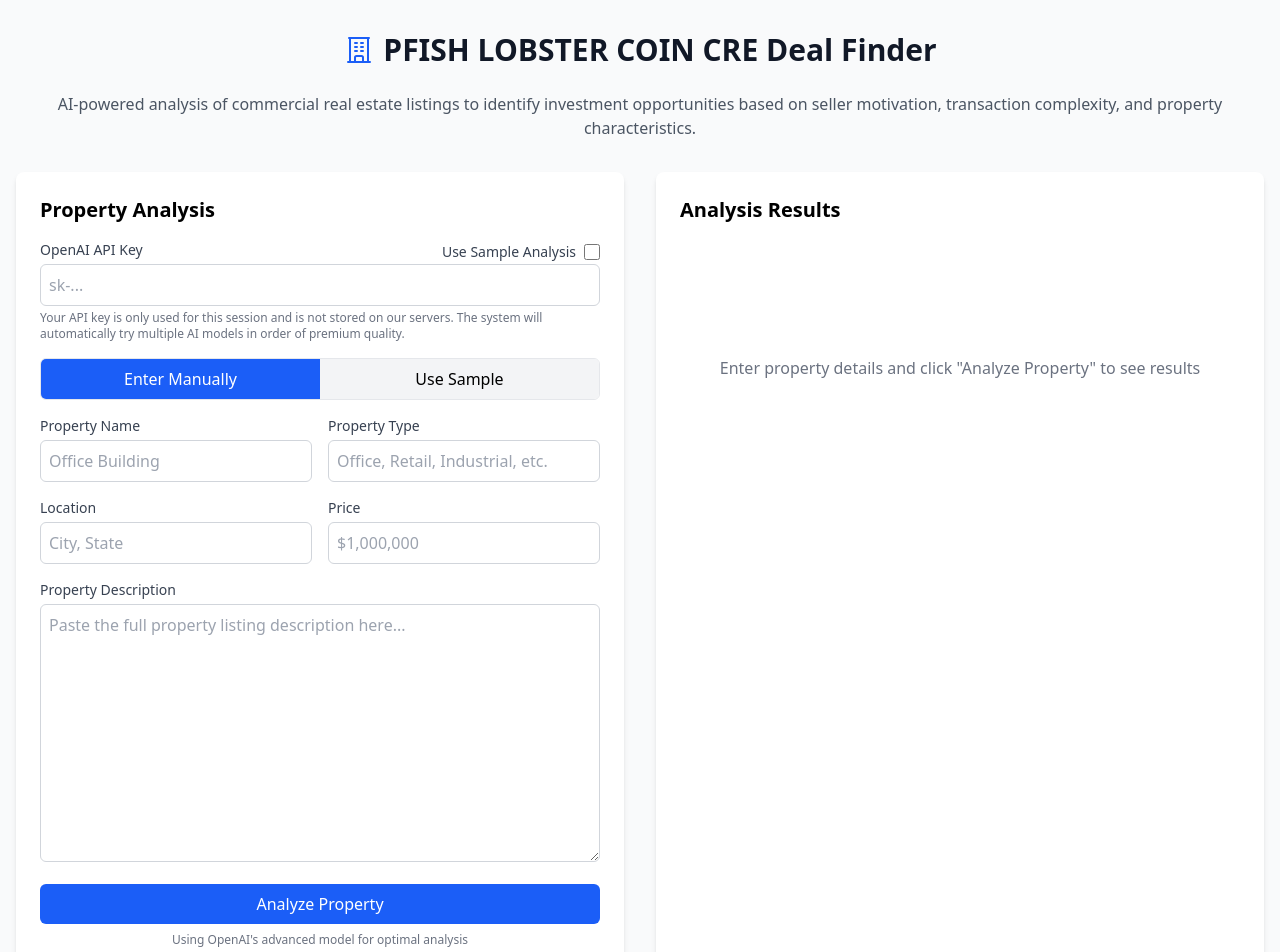
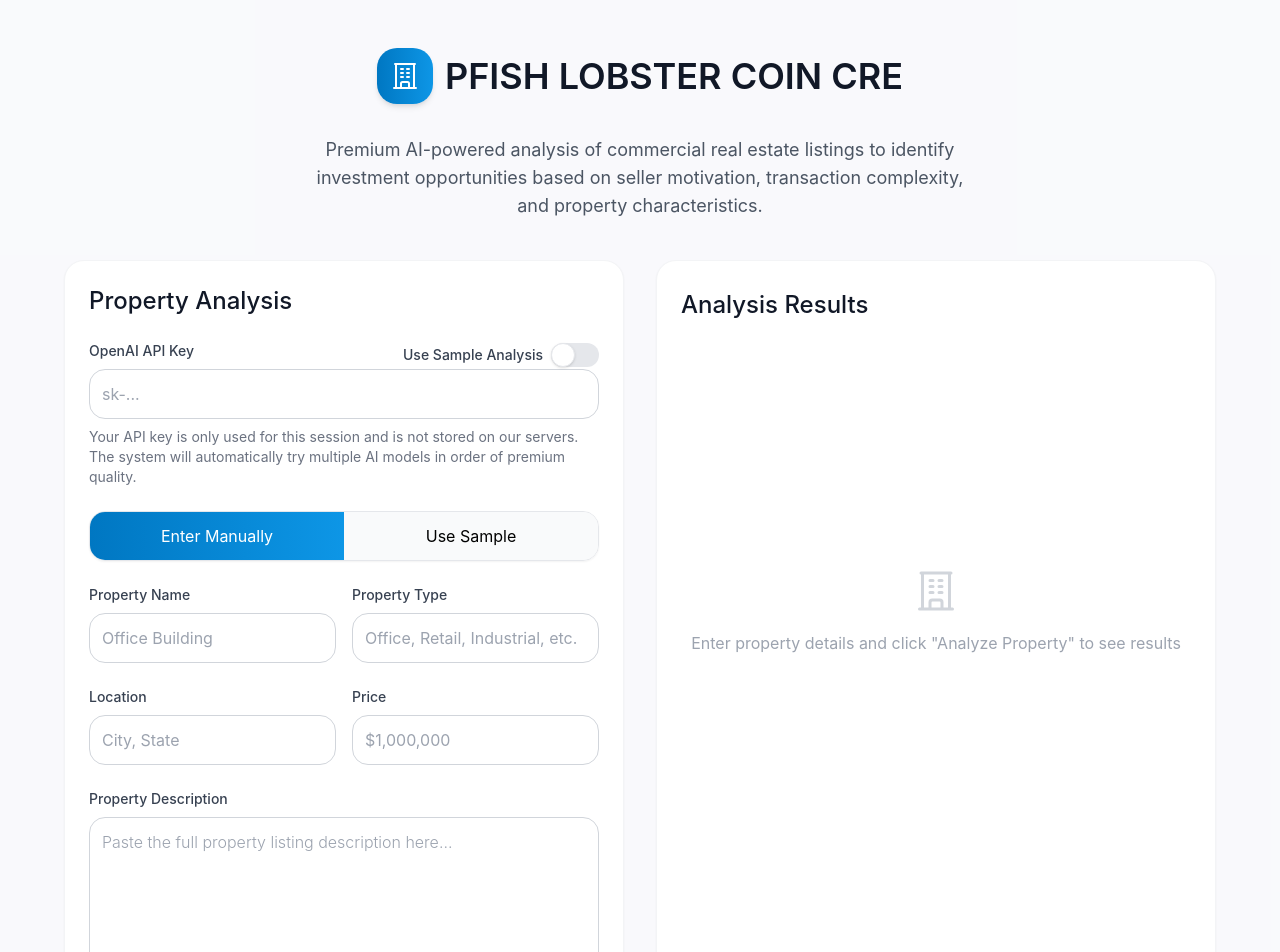
Before and after one commit to YeahISurf/cre-deal-finder, a Next.js app in the folder next-app/: page / in a window 1280 px wide. Shown: the top 952 px of the page. Built offline with nearby package versions, Linux system fonts and the light colour scheme.

Commit message:
Create premium Apple-like UI with refined styling and animations

```diff
--- a/next-app/components/PropertyForm.js
+++ b/next-app/components/PropertyForm.js
@@ -70,18 +70,18 @@
 
   return (
     <form onSubmit={handleSubmit}>
-      <div className="mb-4">
-        <div className="flex border rounded-md overflow-hidden">
+      <div className="mb-6">
+        <div className="flex border rounded-xl overflow-hidden shadow-sm">
           <button
             type="button"
-            className={`flex-1 py-2 ${formType === 'manual' ? 'bg-primary-600 text-white' : 'bg-gray-100'}`}
+            className={`flex-1 py-3 transition-colors ${formType === 'manual' ? 'bg-gradient-to-r from-primary-600 to-primary-500 text-white shadow-sm' : 'bg-gray-50 hover:bg-gray-100'}`}
             onClick={() => setFormType('manual')}
           >
             Enter Manually
           </button>
           <button
             type="button"
-            className={`flex-1 py-2 ${formType === 'sample' ? 'bg-primary-600 text-white' : 'bg-gray-100'}`}
+            className={`flex-1 py-3 transition-colors ${formType === 'sample' ? 'bg-gradient-to-r from-primary-600 to-primary-500 text-white shadow-sm' : 'bg-gray-50 hover:bg-gray-100'}`}
             onClick={() => setFormType('sample')}
           >
             Use Sample
@@ -89,9 +89,9 @@
         </div>
       </div>
 
-      <div className="grid grid-cols-2 gap-4 mb-4">
+      <div className="grid grid-cols-2 gap-4 mb-6">
         <div>
-          <label htmlFor="name" className="block text-sm font-medium text-gray-700 mb-1">
+          <label htmlFor="name" className="block text-sm font-medium text-gray-700 mb-2">
             Property Name
           </label>
           <input
@@ -105,7 +105,7 @@
           />
         </div>
         <div>
-          <label htmlFor="property_type" className="block text-sm font-medium text-gray-700 mb-1">
+          <label htmlFor="property_type" className="block text-sm font-medium text-gray-700 mb-2">
             Property Type
           </label>
           <input
@@ -120,9 +120,9 @@
         </div>
       </div>
 
-      <div className="grid grid-cols-2 gap-4 mb-4">
+      <div className="grid grid-cols-2 gap-4 mb-6">
         <div>
-          <label htmlFor="location" className="block text-sm font-medium text-gray-700 mb-1">
+          <label htmlFor="location" className="block text-sm font-medium text-gray-700 mb-2">
             Location
           </label>
           <input
@@ -136,7 +136,7 @@
           />
         </div>
         <div>
-          <label htmlFor="price" className="block text-sm font-medium text-gray-700 mb-1">
+          <label htmlFor="price" className="block text-sm font-medium text-gray-700 mb-2">
             Price
           </label>
           <input
@@ -151,8 +151,8 @@
         </div>
       </div>
 
-      <div className="mb-4">
-        <label htmlFor="description" className="block text-sm font-medium text-gray-700 mb-1">
+      <div className="mb-6">
+        <label htmlFor="description" className="block text-sm font-medium text-gray-700 mb-2">
           Property Description
         </label>
         <textarea
@@ -162,7 +162,7 @@
           onChange={handleInputChange}
           rows={10}
           placeholder="Paste the full property listing description here..."
-          className="form-input"
+          className="form-input font-light"
         ></textarea>
       </div>
 
@@ -171,12 +171,20 @@
         className="btn btn-primary w-full"
         disabled={isSubmitting}
       >
-        {isSubmitting ? 'Analyzing...' : 'Analyze Property'}
+        {isSubmitting ? (
+          <div className="flex items-center justify-center">
+            <svg className="animate-spin -ml-1 mr-3 h-5 w-5 text-white" xmlns="http://www.w3.org/2000/svg" fill="none" viewBox="0 0 24 24">
+              <circle className="opacity-25" cx="12" cy="12" r="10" stroke="currentColor" strokeWidth="4"></circle>
+              <path className="opacity-75" fill="currentColor" d="M4 12a8 8 0 018-8V0C5.373 0 0 5.373 0 12h4zm2 5.291A7.962 7.962 0 014 12H0c0 3.042 1.135 5.824 3 7.938l3-2.647z"></path>
+            </svg>
+            Analyzing...
+          </div>
+        ) : 'Analyze Property'}
       </button>
 
       {!isSubmitting && (
-        <p className="mt-2 text-xs text-center text-gray-500">
-          Using OpenAI's advanced model for optimal analysis
+        <p className="mt-3 text-sm text-center text-gray-500">
+          Analysis runs the property through multiple AI models for optimal results
         </p>
       )}
     </form>
--- a/next-app/pages/index.js
+++ b/next-app/pages/index.js
@@ -111,44 +111,52 @@
   };
 
   return (
-    <div className="min-h-screen bg-gray-50">
+    <div className="min-h-screen bg-gray-50/50">
       <Head>
         <title>PFISH LOBSTER COIN CRE Deal Finder</title>
         <meta name="description" content="AI-powered commercial real estate deal finder" />
         <link rel="icon" href="/favicon.ico" />
       </Head>
 
-      <main className="container mx-auto px-4 py-8">
-        <div className="flex items-center justify-center mb-6">
-          <BuildingOfficeIcon className="h-8 w-8 text-primary-600 mr-2" />
-          <h1 className="text-3xl font-bold text-gray-900">PFISH LOBSTER COIN CRE Deal Finder</h1>
+      <main className="container mx-auto px-4 py-12">
+        <div className="flex items-center justify-center mb-8">
+          <div className="bg-gradient-to-r from-primary-600 to-primary-500 p-3 rounded-2xl shadow-md mr-3">
+            <BuildingOfficeIcon className="h-8 w-8 text-white" />
+          </div>
+          <h1 className="text-4xl font-semibold text-gray-900">PFISH LOBSTER COIN CRE</h1>
         </div>
 
-        <p className="text-center text-gray-600 mb-8">
-          AI-powered analysis of commercial real estate listings to identify investment opportunities
+        <p className="text-center text-gray-600 mb-10 max-w-2xl mx-auto text-lg">
+          Premium AI-powered analysis of commercial real estate listings to identify investment opportunities
           based on seller motivation, transaction complexity, and property characteristics.
         </p>
 
-        <div className="grid md:grid-cols-2 gap-8">
-          <div className="bg-white p-6 rounded-lg shadow-md">
-            <h2 className="text-xl font-semibold mb-4">Property Analysis</h2>
+        <div className="grid md:grid-cols-2 gap-8 max-w-6xl mx-auto">
+          <div className="card">
+            <h2 className="text-2xl font-medium mb-6 text-gray-900">Property Analysis</h2>
 
-            <div className="mb-4">
+            <div className="mb-6">
               <div className="flex justify-between items-center">
-                <label htmlFor="apiKey" className="block text-sm font-medium text-gray-700 mb-1">
+                <label htmlFor="apiKey" className="block text-sm font-medium text-gray-700 mb-2">
                   OpenAI API Key
                 </label>
                 <div className="flex items-center">
                   <label htmlFor="skipAPI" className="block text-sm font-medium text-gray-700 mr-2">
                     Use Sample Analysis
                   </label>
+                  <div className="relative inline-block h-6 w-12 cursor-pointer rounded-full bg-gray-200 transition-colors ease-in-out duration-200 focus:outline-none focus:ring-2 focus:ring-primary-400 focus:ring-offset-2">
                     <input
                       type="checkbox"
                       id="skipAPI"
+                      className="sr-only"
                       checked={skipAPI}
                       onChange={(e) => setSkipAPI(e.target.checked)}
-                    className="h-4 w-4 text-primary-600 focus:ring-primary-500 border-gray-300 rounded"
                     />
+                    <span
+                      aria-hidden="true"
+                      className={`${skipAPI ? 'translate-x-6 bg-primary-500' : 'translate-x-0 bg-white'} pointer-events-none inline-block h-6 w-6 transform rounded-full shadow ring-0 transition ease-in-out duration-200 border`}
+                    />
+                  </div>
                 </div>
               </div>
 
@@ -163,11 +171,11 @@
               />
 
               {skipAPI ? (
-                <p className="mt-1 text-xs text-gray-500">
+                <p className="mt-2 text-sm text-gray-500">
                   Using sample analysis mode - no API key required.
                 </p>
               ) : (
-                <p className="mt-1 text-xs text-gray-500">
+                <p className="mt-2 text-sm text-gray-500">
                   Your API key is only used for this session and is not stored on our servers.
                   The system will automatically try multiple AI models in order of premium quality.
                 </p>
@@ -177,45 +185,51 @@
             <PropertyForm onSubmit={handleAnalysis} isSubmitting={isAnalyzing} />
 
             {error && (
-              <div className="mt-4 p-3 bg-red-100 text-red-700 rounded-md">
+              <div className="mt-6 p-4 bg-red-50 border border-red-100 text-red-700 rounded-xl">
                 {error}
               </div>
             )}
           </div>
 
-          <div className="bg-white p-6 rounded-lg shadow-md overflow-auto">
-            <h2 className="text-xl font-semibold mb-4">Analysis Results</h2>
+          <div className="card overflow-auto subtle-scroll max-h-[800px]">
+            <h2 className="text-2xl font-medium mb-6 text-gray-900 sticky top-0 bg-white pt-1 pb-4 z-10">Analysis Results</h2>
 
             {isAnalyzing ? (
-              <div className="flex flex-col items-center justify-center h-64">
-                <div className="animate-spin rounded-full h-12 w-12 border-t-2 border-b-2 border-primary-600 mb-4"></div>
-                <p className="text-gray-600">Analyzing property with multiple AI models...</p>
-                <p className="text-xs text-gray-500 mt-2">Trying premium models first (o1 → o1-mini → gpt-4o → gpt-3.5-turbo)</p>
+              <div className="flex flex-col items-center justify-center h-[500px]">
+                <div className="relative">
+                  <div className="animate-spin rounded-full h-16 w-16 border-b-2 border-primary-600"></div>
+                  <div className="absolute inset-0 flex items-center justify-center">
+                    <BuildingOfficeIcon className="h-6 w-6 text-primary-600" />
+                  </div>
+                </div>
+                <p className="text-gray-600 mt-6 font-medium">Analyzing property with multiple AI models...</p>
+                <p className="text-sm text-gray-500 mt-2">Trying premium models first (o1 → o1-mini → gpt-4o → gpt-3.5-turbo)</p>
               </div>
             ) : results ? (
               <>
                 {(usedFallback || skipAPI) && (
-                  <div className="mb-4 p-3 bg-yellow-100 text-yellow-800 rounded-md">
+                  <div className="mb-6 p-4 bg-yellow-50 border border-yellow-100 text-yellow-800 rounded-xl">
                     {skipAPI ?
-                      "Using sample analysis mode. For AI-powered analysis, uncheck 'Use Sample Analysis' and enter your OpenAI API key." :
+                      "Using sample analysis mode. For AI-powered analysis, toggle off 'Use Sample Analysis' and enter your OpenAI API key." :
                       "Using sample analysis due to API issues. For actual analysis, please check your API key or try again later."}
                   </div>
                 )}
                 <AnalysisResults results={results} />
               </>
             ) : (
-              <div className="text-center text-gray-500 h-64 flex items-center justify-center">
-                <p>Enter property details and click &quot;Analyze Property&quot; to see results</p>
+              <div className="flex flex-col items-center justify-center h-[500px] text-gray-400">
+                <BuildingOfficeIcon className="h-12 w-12 mb-4 text-gray-300" />
+                <p>Enter property details and click "Analyze Property" to see results</p>
               </div>
             )}
           </div>
         </div>
       </main>
 
-      <footer className="bg-white border-t mt-12 py-6">
-        <div className="container mx-auto px-4 text-center text-gray-500 text-sm">
-          <p>PFISH LOBSTER COIN CRE Deal Finder &copy; {new Date().getFullYear()}</p>
-          <p className="mt-2">Powered by OpenAI and Next.js</p>
+      <footer className="mt-16 py-8 border-t border-gray-200 bg-white/50 backdrop-blur-sm">
+        <div className="container mx-auto px-4 text-center">
+          <p className="text-gray-500">PFISH LOBSTER COIN CRE Deal Finder &copy; {new Date().getFullYear()}</p>
+          <p className="mt-2 text-sm text-gray-400">Powered by OpenAI and Next.js</p>
         </div>
       </footer>
     </div>
--- a/next-app/styles/globals.css
+++ b/next-app/styles/globals.css
@@ -4,44 +4,75 @@
 
 :root {
   --foreground-rgb: 0, 0, 0;
-  --background-rgb: 255, 255, 255;
+  --background-rgb: 250, 250, 253;
+  --brand-gradient: linear-gradient(135deg, #4f46e5 0%, #9f7aea 100%);
 }
 
 body {
   color: rgb(var(--foreground-rgb));
   background: rgb(var(--background-rgb));
+  font-family: -apple-system, BlinkMacSystemFont, 'Segoe UI', Roboto, Helvetica, Arial, sans-serif;
 }
 
 @layer components {
   .score-card {
-    @apply rounded-lg p-4 shadow-md text-center transition-all;
+    @apply rounded-2xl p-5 shadow-sm text-center transition-all backdrop-blur-sm border;
   }
 
   .score-high {
-    @apply bg-green-50 border-l-4 border-green-500 text-green-800;
+    @apply bg-green-50/80 border-green-200 text-green-800;
   }
 
   .score-medium {
-    @apply bg-yellow-50 border-l-4 border-yellow-500 text-yellow-800;
+    @apply bg-yellow-50/80 border-yellow-200 text-yellow-800;
   }
 
   .score-low {
-    @apply bg-red-50 border-l-4 border-red-500 text-red-800;
+    @apply bg-red-50/80 border-red-200 text-red-800;
   }
 
   .form-input {
-    @apply w-full p-2 border border-gray-300 rounded-md focus:outline-none focus:ring-2 focus:ring-primary-500;
+    @apply w-full p-3 border border-gray-300 rounded-xl focus:outline-none focus:ring-2 focus:ring-primary-400 focus:border-transparent transition-all;
   }
 
   .btn {
-    @apply px-4 py-2 rounded-md font-medium transition-colors;
+    @apply px-5 py-3 rounded-xl font-medium transition-all shadow-sm;
   }
 
   .btn-primary {
-    @apply bg-primary-600 text-white hover:bg-primary-700;
+    @apply bg-gradient-to-r from-primary-600 to-primary-500 text-white hover:shadow-md hover:from-primary-500 hover:to-primary-400 active:from-primary-700 active:to-primary-600;
   }
 
   .btn-secondary {
-    @apply bg-gray-200 text-gray-800 hover:bg-gray-300;
+    @apply bg-gray-100 text-gray-800 hover:bg-gray-200 active:bg-gray-300;
+  }
+
+  .card {
+    @apply bg-white rounded-2xl shadow-sm border border-gray-100 p-6 transition-all hover:shadow-md;
+  }
+
+  .subtle-scroll {
+    @apply scrollbar-thin scrollbar-thumb-gray-300 scrollbar-track-transparent scrollbar-thumb-rounded-full;
+  }
+
+  .backdrop-card {
+    @apply bg-white/80 backdrop-blur-sm rounded-2xl shadow-sm border border-gray-100;
   }
 }
+
+/* Custom scrollbar */
+@layer utilities {
+  .scrollbar-thin::-webkit-scrollbar {
+    width: 6px;
+    height: 6px;
+  }
+  .scrollbar-thumb-gray-300::-webkit-scrollbar-thumb {
+    background: #d1d5db;
+  }
+  .scrollbar-track-transparent::-webkit-scrollbar-track {
+    background: transparent;
+  }
+  .scrollbar-thumb-rounded-full::-webkit-scrollbar-thumb {
+    border-radius: 9999px;
+  }
+}
--- a/next-app/tailwind.config.js
+++ b/next-app/tailwind.config.js
@@ -8,18 +8,26 @@
     extend: {
       colors: {
         primary: {
-          '50': '#eef6ff',
-          '100': '#d9eaff',
-          '200': '#bbd8ff',
-          '300': '#8ebfff',
-          '400': '#5c9eff',
-          '500': '#3b7fff',
-          '600': '#1b5ef7',
-          '700': '#1549e2',
-          '800': '#173cb6',
-          '900': '#19398f',
-          '950': '#132257',
+          '50': '#f0f7ff',
+          '100': '#e0eefe',
+          '200': '#bae0fd',
+          '300': '#7cc8fb',
+          '400': '#36aaf4',
+          '500': '#0d96e6',
+          '600': '#0077c2',
+          '700': '#015fa0',
+          '800': '#065285',
+          '900': '#08426e',
+          '950': '#062947',
         },
+      },
+      boxShadow: {
+        'apple': '0 1px 3px rgba(0, 0, 0, 0.12), 0 1px 2px rgba(0, 0, 0, 0.05)',
+        'apple-md': '0 4px 6px -1px rgba(0, 0, 0, 0.07), 0 2px 4px -1px rgba(0, 0, 0, 0.05)',
+      },
+      borderRadius: {
+        'xl': '1rem',
+        '2xl': '1.25rem',
       },
     },
   },
```
Also changed, not shown: next-app/components/AnalysisResults.js (+41 -36 lines). Lines whose indentation alone changed are shown as unchanged.
